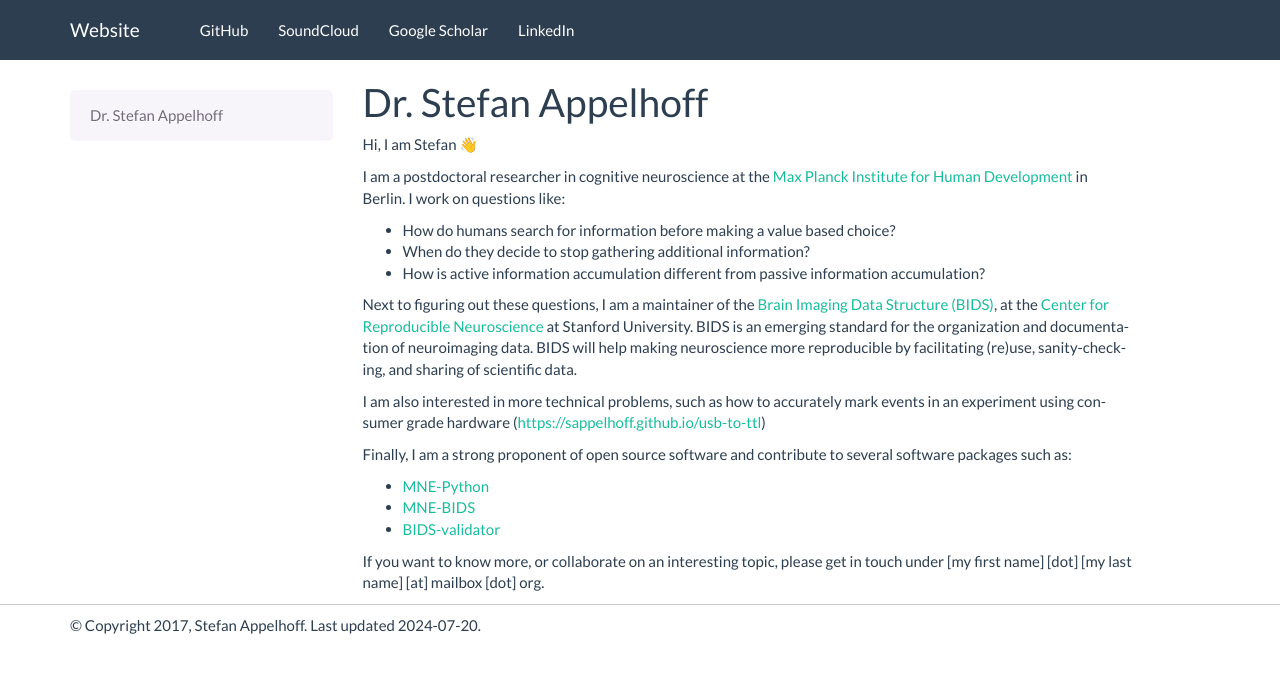
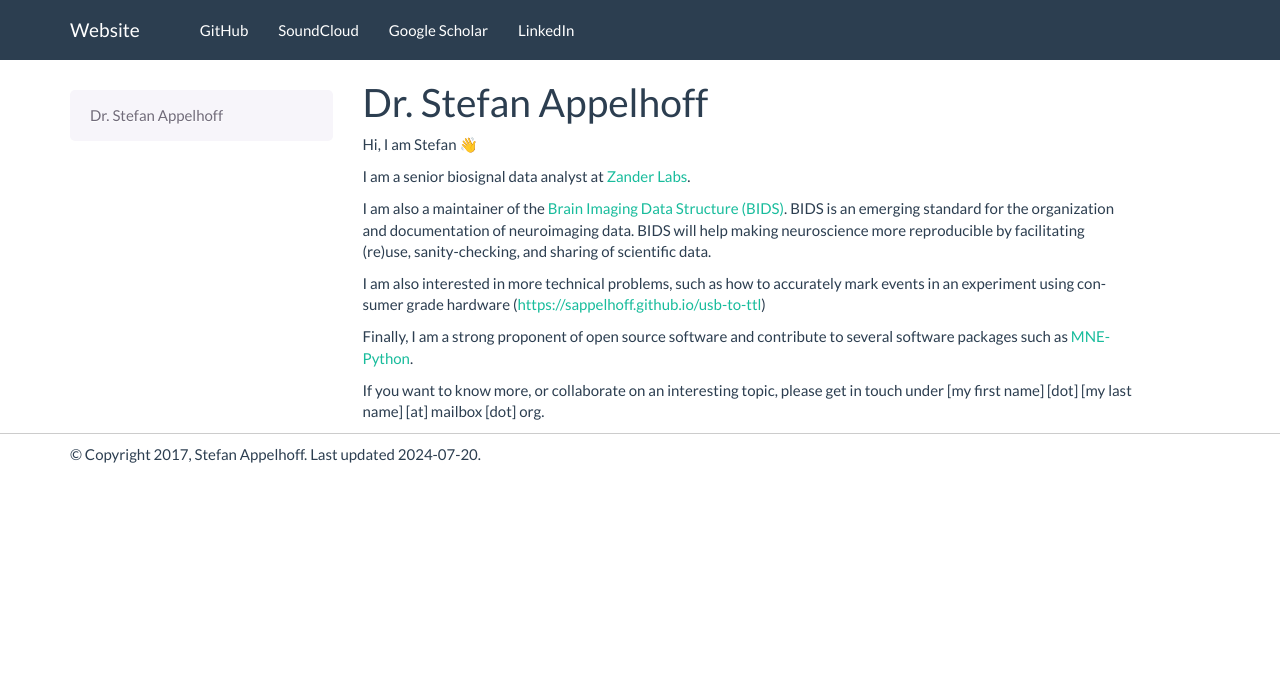
Before and after one commit to sappelhoff/sappelhoff.github.io, a Sphinx documentation site: the page built from docs/index.rst, in a window 1280 px wide. Shown: the top 673 px of the page. Built offline with Sphinx 7.4.7, drawn with Linux system fonts in a browser that asks for light colours.

Commit message:
update text

```diff
--- a/docs/index.rst
+++ b/docs/index.rst
@@ -3,34 +3,19 @@ Dr. Stefan Appelhoff
 
 Hi, I am Stefan |:wave:|
 
-I am a postdoctoral researcher in cognitive neuroscience at the
-`Max Planck Institute for Human Development <https://www.mpib-berlin.mpg.de/en/staff/stefan-appelhoff>`_
-in Berlin.
-I work on questions like:
+I am a senior biosignal data analyst at
+`Zander Labs <https://www.zanderlabs.com>`_.
 
-
-* How do humans search for information before making a value based choice?
-* When do they decide to stop gathering additional information?
-* How is active information accumulation different from passive information
-  accumulation?
-
-Next to figuring out these questions, I am a maintainer of the
-`Brain Imaging Data Structure (BIDS) <https://bids.neuroimaging.io>`_\ , at
-the `Center for Reproducible Neuroscience <https://reproducibility.stanford.edu/>`_
-at Stanford University.
-BIDS is an emerging standard for the organization and documentation of neuroimaging
-data. BIDS will help making neuroscience more reproducible by facilitating
+I am also a maintainer of the
+`Brain Imaging Data Structure (BIDS) <https://bids.neuroimaging.io>`_\.
+BIDS is an emerging standard for the organization and documentation of neuroimaging data.
+BIDS will help making neuroscience more reproducible by facilitating
 (re)use, sanity-checking, and sharing of scientific data.
 
 I am also interested in more technical problems, such as how to accurately mark events in an experiment using consumer grade hardware (`https://sappelhoff.github.io/usb-to-ttl <https://sappelhoff.github.io/usb-to-ttl>`_)
 
 Finally, I am a strong proponent of open source software and contribute to
-several software packages such as:
-
-
-* `MNE-Python <https://github.com/mne-tools/mne-python>`_
-* `MNE-BIDS <https://github.com/mne-tools/mne-bids>`_
-* `BIDS-validator <https://github.com/bids-standard/bids-validator>`_
+several software packages such as `MNE-Python <https://github.com/mne-tools/mne-python>`_.
 
 If you want to know more, or collaborate on an interesting topic, please get in
 touch under [my first name] [dot] [my last name] [at] mailbox [dot] org.
```
